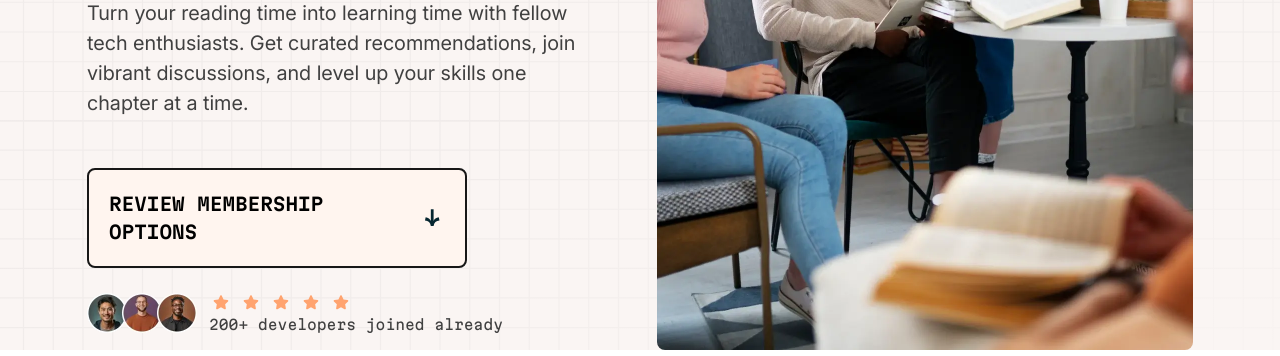
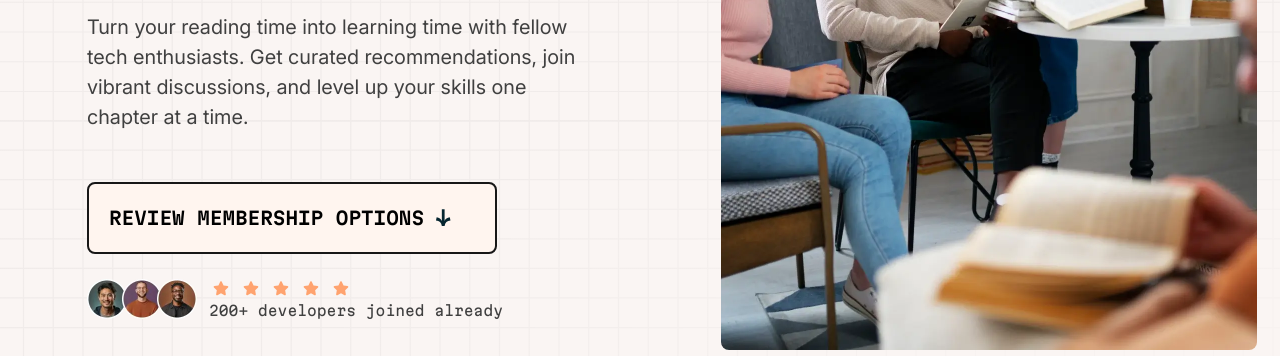
Before and after one commit to ozodbekw/tech-book, a website: page index.html in a window 1280 px wide. Shown: the part 444-800 px from the top of the page. Drawn offline with Linux system fonts and the light colour scheme; files whose address does not match are found by name.

Commit message:
update header padding and adjust layout for improved responsiveness; add new utility classes for margin and width

```diff
--- a/index.html
+++ b/index.html
@@ -8,7 +8,7 @@
   </head>
   <body class="flex flex-col">
     <!-- Header -->
-    <header class="bg-neutral100 bg-hero-pattern md:h-full">
+    <header class="bg-neutral100 bg-hero-pattern md:h-full pb-[66px]">
       <div class="container">
         <a href="index.html">
           <img
@@ -18,7 +18,7 @@
         /></a>
       </div>
       <div
-        class="container flex items-center h-full lg:flex-row md:flex-col lg:flex sm:px-8 sm:flex-col hero"
+        class="container flex items-center h-full lg:flex-row md:flex-col sm:px-8 sm:flex-col hero"
       >
         <div class="texts">
           <h1
@@ -34,7 +34,7 @@
             and level up your skills one chapter at a time.
           </p>
           <a
-            class="px-[20px] flex w-[80vw] md:w-[380px] rounded-lg border-neutral-900 font-martian font-semibold text-lg bg-salmon50 md:py-[20.05px] border-2 hover:bg-btnLight focus:outline outline-2 outline-offset-2 outline-neutral-700"
+            class="px-[20px] flex w-[80vw] md:w-[410px] rounded-lg border-neutral-900 font-martian font-semibold text-lg bg-salmon50 md:text-[18px] md:py-[20.05px] border-2 hover:bg-btnLight focus:outline outline-2 outline-offset-2 outline-neutral-700"
             href="#"
             >REVIEW MEMBERSHIP OPTIONS
             <img class="ml-2" src="./images/icon-arrow-down.svg" alt=""
@@ -56,7 +56,7 @@
           </div>
         </div>
         <img
-          class="md:w-[704px] md:h-[798px] mt-[64px] w-[80vw] h-[371px] lg:h-[606px] rounded-lg"
+          class="md:w-[704px] md:ml-[64px] md:h-[798px] mt-[64px] w-[80vw] h-[371px] lg:h-[606px] rounded-lg"
           src="./images/image-hero-desktop.webp"
           alt="hero image"
         />
```
Also changed, not shown: src/output.css.
